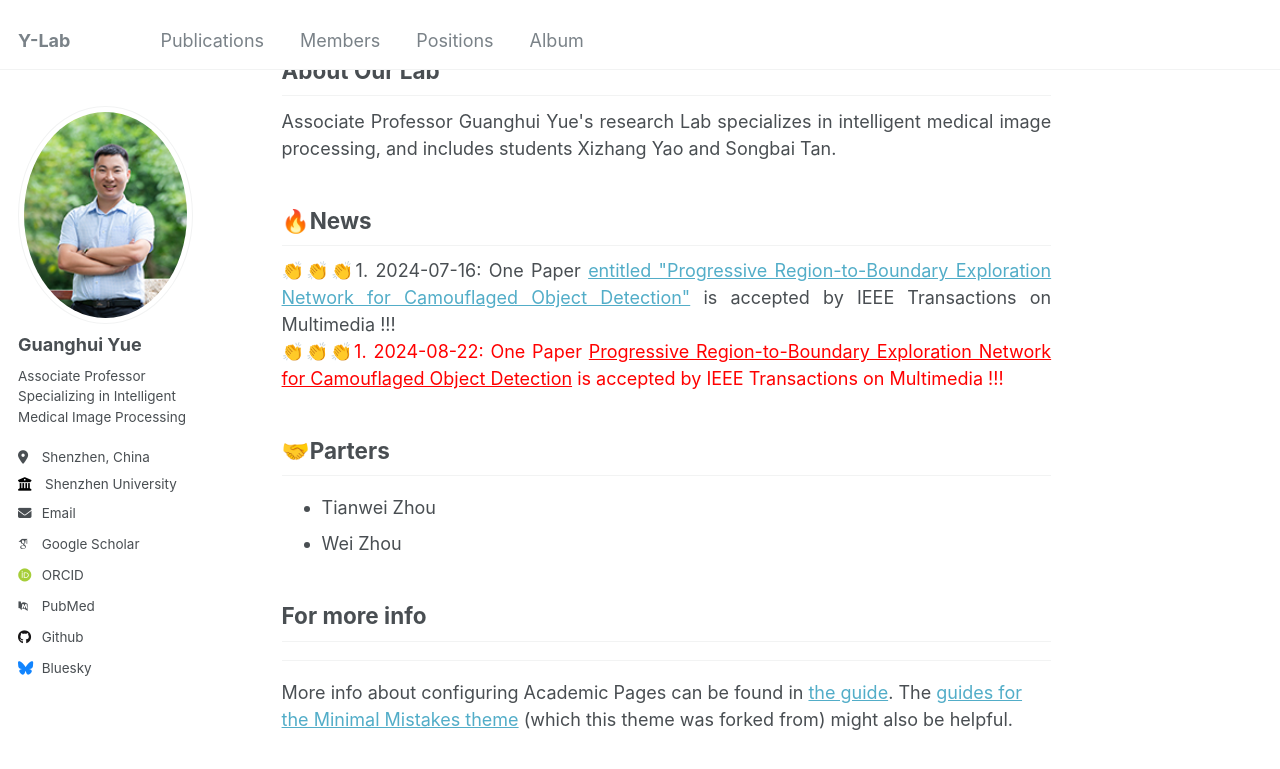
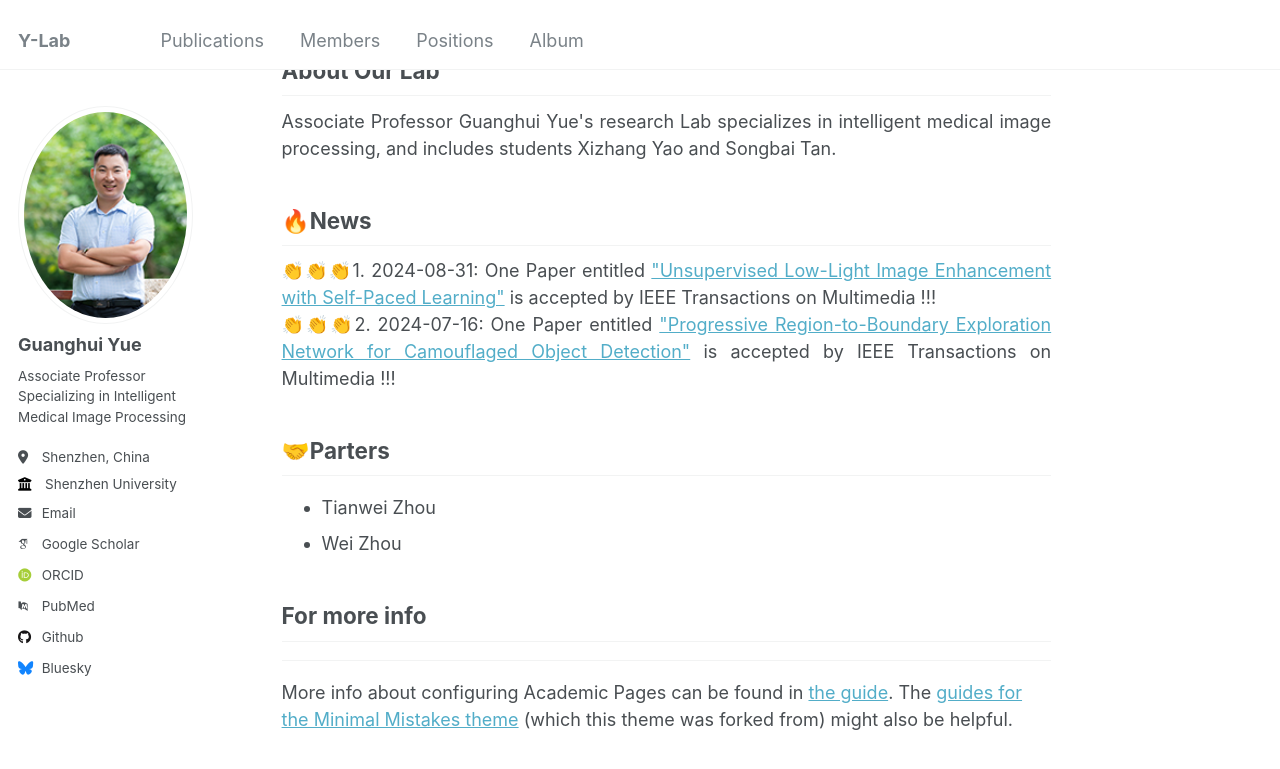
Before and after one commit to Guanghui-Yue/Guanghui-Yue.github.io, a Jekyll site: the page built from _pages/about.md, in a window 1280 px wide and 900 px high, scrolled down 536 px. Shown: the top 769 px of the window. Built offline with Jekyll 4.4.1, drawn with Linux system fonts in a browser that asks for light colours; some web fonts are replaced.

Commit message:
Update about.md

```diff
--- a/_pages/about.md
+++ b/_pages/about.md
@@ -123,11 +123,12 @@ Associate Professor Guanghui Yue's research Lab specializes in intelligent medic
 </div>
 
 ## 🔥News
+
 <div style="text-align:justify;">
-&#x1F44F;&#x1F44F;&#x1F44F;1. 2024-07-16: One Paper <a href="https://ieeexplore.ieee.org/Xplore/home.jsp"> entitled "Progressive Region-to-Boundary Exploration Network for Camouflaged Object Detection"</a> is accepted by IEEE Transactions on Multimedia !!!
+&#x1F44F;&#x1F44F;&#x1F44F;1. 2024-08-31: One Paper entitled <a href="https://ieeexplore.ieee.org/Xplore/home.jsp">"Unsupervised Low-Light Image Enhancement with Self-Paced Learning"</a> is accepted by IEEE Transactions on Multimedia !!!
 </div>
 <div style="text-align:justify;">
-  <span style="color: red;">&#x1F44F;&#x1F44F;&#x1F44F;1. 2024-08-22: One Paper <a href="https://www.example.com" style="color: red;">Progressive Region-to-Boundary Exploration Network for Camouflaged Object Detection</a> is accepted by IEEE Transactions on Multimedia !!!</span>
+&#x1F44F;&#x1F44F;&#x1F44F;2. 2024-07-16: One Paper entitled <a href="https://ieeexplore.ieee.org/Xplore/home.jsp">"Progressive Region-to-Boundary Exploration Network for Camouflaged Object Detection"</a> is accepted by IEEE Transactions on Multimedia !!!
 </div>
 ## 🤝Parters
 - Tianwei Zhou
```
